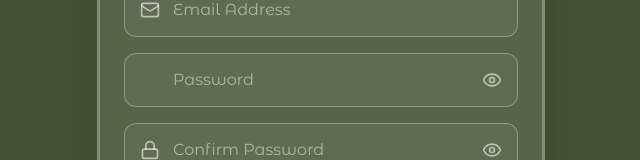
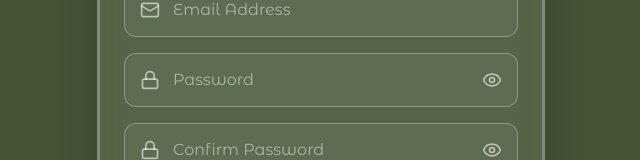
Before and after one commit to Aiinhome-Aivista/dailydish-front-end, a React (Vite) app: page /signup in a window 1280 px wide. Shown: the part 386-546 px from the top of the page, without its empty margins (319-959 px from the left). Built offline with nearby package versions, Linux system fonts and the light colour scheme.

Commit message:
lock icon

```diff
--- a/src/features/auth/pages/SignUp.tsx
+++ b/src/features/auth/pages/SignUp.tsx
@@ -98,7 +98,7 @@ function SignUp() {
 
           {/* Password */}
           <div className='relative group'>
-            {/* <Lock className='absolute left-4 top-1/2 -translate-y-1/2 text-white/60 group-focus-within:text-white transition-colors' size={20} /> */}
+            <Lock className='absolute left-4 top-1/2 -translate-y-1/2 text-white/60 group-focus-within:text-white transition-colors' size={20} />
             <input
               type={showPassword ? 'text' : 'password'}
               name='password'
```
